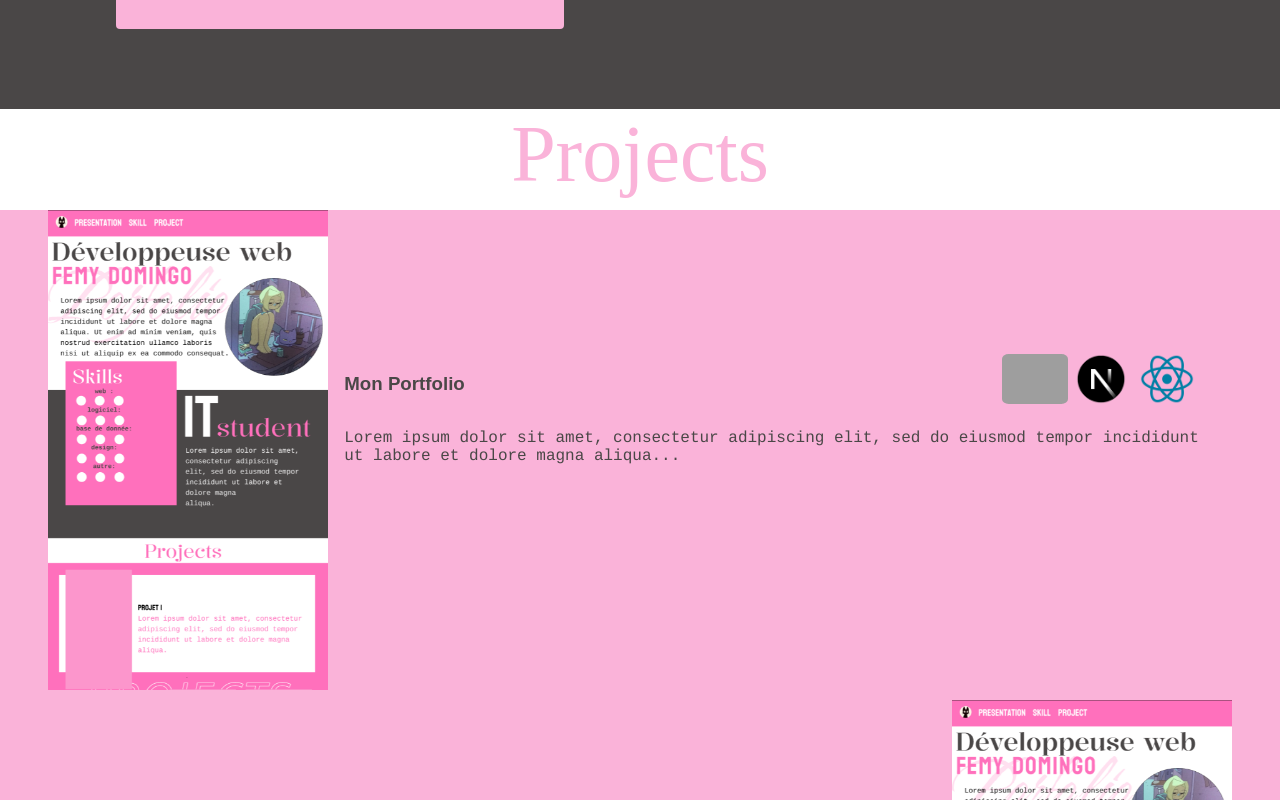
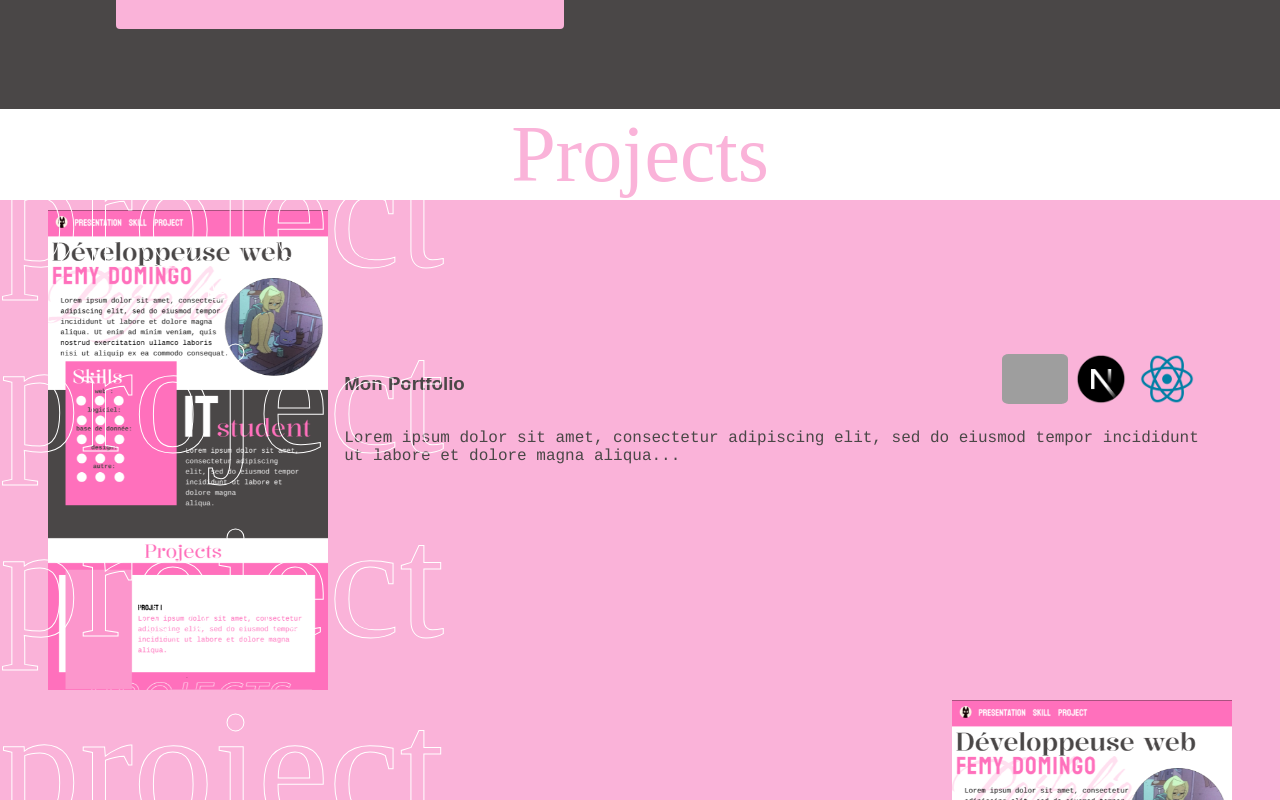
Before and after one commit to femy-dmng/Portfolio, a Next.js app in the folder portfolio/: page / in a window 1280 px wide. Shown: the part 1340-2140 px from the top of the page. Built offline with nearby package versions, Linux system fonts and the light colour scheme; grey boxes are pictures that could not be loaded; a web font is replaced by a local one.

Commit message:
update: background

```diff
--- a/portfolio/Sections/project/projectSection.module.scss
+++ b/portfolio/Sections/project/projectSection.module.scss
@@ -11,4 +11,23 @@
 
 .projectItemContainer {
   background-color: $background-color-primary;
+  overflow: hidden;
+  z-index: 10;
+  position: relative;
+
+  .textBackground {
+    font-size: 10rem;
+    text-align: center;
+    position: absolute;
+    z-index: 0 !important;
+
+    margin-top: -0.5em;
+    padding: 0;
+    padding-bottom: 0;
+
+    color: transparent; // alternative
+    -webkit-text-fill-color: transparent; // rend l'intérieur transparent
+    -webkit-text-stroke-width: 1px; // épaisseur de la bordure
+    -webkit-text-stroke-color: white; // la tu met ta couleur depuis tes variables SCSS
+  }
 }
--- a/portfolio/Sections/project/projectSection.tsx
+++ b/portfolio/Sections/project/projectSection.tsx
@@ -10,6 +10,20 @@ export default function Project() {
     <section>
       <h2 className={styles.title}>Projects</h2>
       <div className={styles.projectItemContainer}>
+        <p className={styles.textBackground}>
+          project
+          <br />
+          project
+          <br />
+          project
+          <br />
+          project
+          <br />
+          project
+          <br />
+          project
+          <br />
+        </p>
         <ProjectItem
           image={portfolio}
           title="Mon Portfolio"
--- a/portfolio/components/project/projectItem.module.scss
+++ b/portfolio/components/project/projectItem.module.scss
@@ -5,6 +5,7 @@
   flex-direction: row;
   padding: 0 3em;
   margin: 10px 0;
+  z-index: 10;
 
   &.even {
     flex-direction: row-reverse;
```
